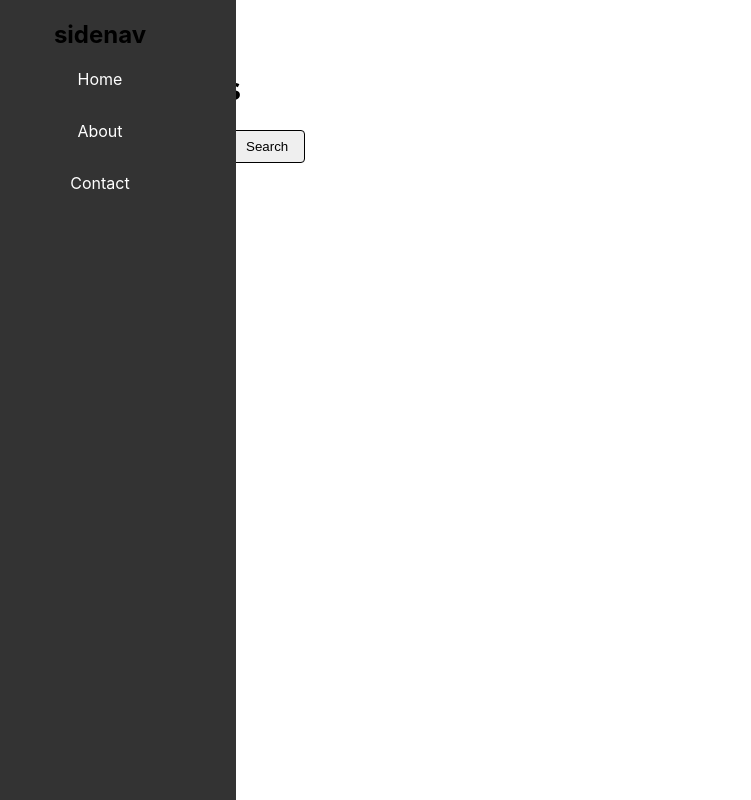
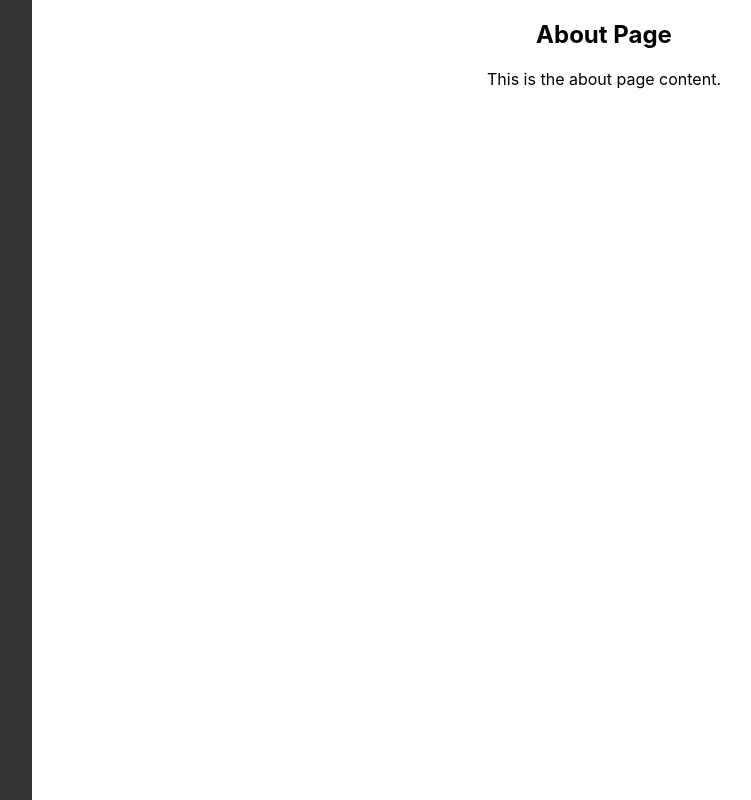
Before and after one commit to StefanoBisio/tldrnews, a React (Create React App) app: page /about in a window 1280 px wide. Shown: the whole page, without its empty margins (36-787 px from the left). Built offline with nearby package versions, Linux system fonts and the light colour scheme.

Commit message:
react router and about page

```diff
--- a/package.json
+++ b/package.json
@@ -12,6 +12,7 @@
     "react": "^18.2.0",
     "react-dom": "^18.2.0",
     "react-redux": "^8.0.5",
+    "react-router-dom": "^6.10.0",
     "react-scripts": "5.0.1",
     "web-vitals": "^2.1.4"
   },
--- a/src/App.js
+++ b/src/App.js
@@ -1,16 +1,23 @@
 import React from 'react';
+import { BrowserRouter as Router, Route, Routes } from 'react-router-dom';
 
 import { Navigation } from './features/navigation/Navigation';
-import { Board } from './features/board/Board';
+import { Board } from './pages/home/Home';
+import { AboutPage } from './pages/AboutPage';
 
 import './App.css';
 
 function App() {
   return (
-    <div className="App">
-      <Navigation />
-      <Board />
-    </div>
+    <Router>
+      <div className="App">
+        <Navigation />
+        <Routes>
+          <Route path="/" element={<Board />} />
+          <Route path="/about" element={<AboutPage />} />
+        </Routes>
+      </div>
+    </Router>
   );
 }
 
--- a/src/features/board/boardSlice.js
+++ /dev/null
@@ -1 +0,0 @@
-import { createSlice } from '@reduxjs/toolkit';
--- a/src/features/navigation/Navigation.js
+++ b/src/features/navigation/Navigation.js
@@ -1,5 +1,6 @@
 import React, { useState } from 'react';
-import MenuButton from './MenuButton';
+import { Link } from 'react-router-dom';
+import MenuButton from './navigationToggle/MenuButton';
 import { NavigationList } from './navigationList/NavigationList';
 import styles from './Navigation.module.css';
 
@@ -31,9 +32,8 @@ export const Navigation = () => {
       >
         <h2>sidenav</h2>
         <NavigationList isOpen={isOpen || isHovered}>
-          <a href="/">Home</a>
-          <a href="/about">About</a>
-          <a href="/contact">Contact</a>
+          <Link to="/">Home</Link>
+          <Link to="/about">About</Link>
           {/* Add more navigation items here */}
         </NavigationList>
       </nav>
--- /dev/null
+++ b/src/pages/AboutPage.js
@@ -0,0 +1,10 @@
+import React from 'react';
+
+export const AboutPage = () => {
+  return (
+    <div>
+      <h2>About Page</h2>
+      <p>This is the about page content.</p>
+    </div>
+  );
+};
--- a/src/features/board/Board.js
+++ b/src/pages/home/Home.js
@@ -1,6 +1,5 @@
-import React, { useState } from 'react';
-import { useSelector, useDispatch } from 'react-redux';
-import styles from './Board.module.css';
+import React from 'react';
+import styles from './Home.module.css';
 
 import { ArticlesList } from '../../features/articlesList/ArticlesList';
 import { Search } from '../../features/search/Search';
```
Also changed, not shown: src/features/navigation/navigationToggle/MenuButton.js (renamed from src/features/navigation/MenuButton.js), src/features/navigation/navigationToggle/MenuButton.module.css (renamed from src/features/navigation/MenuButton.module.css), src/pages/home/Home.module.css (renamed from src/features/board/Board.module.css), 1 other file (tests, documents, lock files or other folders).
